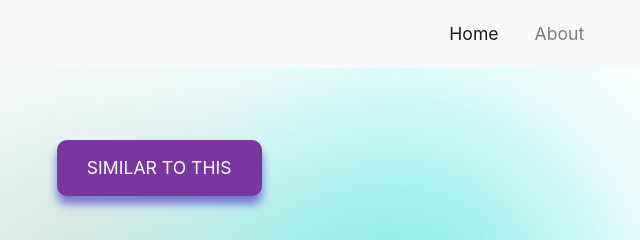
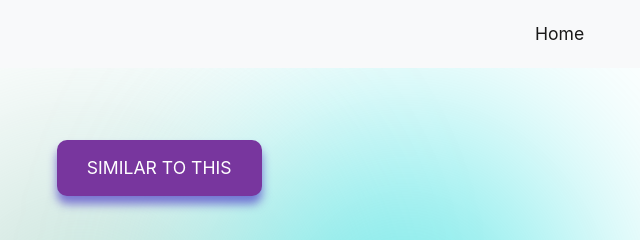
Before and after one commit to varungande/Spotify-Genie, a website: page views/logged.html in a window 1280 px wide. Shown: the top 240 px of the page, 640-1280 px from the left. Drawn offline with nearby package versions, Linux system fonts and the light colour scheme; files that its build step writes are made by us from their sources.

Commit message:
Update logged.html

```diff
--- a/views/logged.html
+++ b/views/logged.html
@@ -25,9 +25,7 @@
                     <li class="nav-item active">
                         <a class="nav-link" href="/">Home</a>
                     </li>
-                    <li class="nav-item">
-                        <a class="nav-link" href="/about">About</a>
-                    </li>
+
 
                 </ul>
             </div>
```
